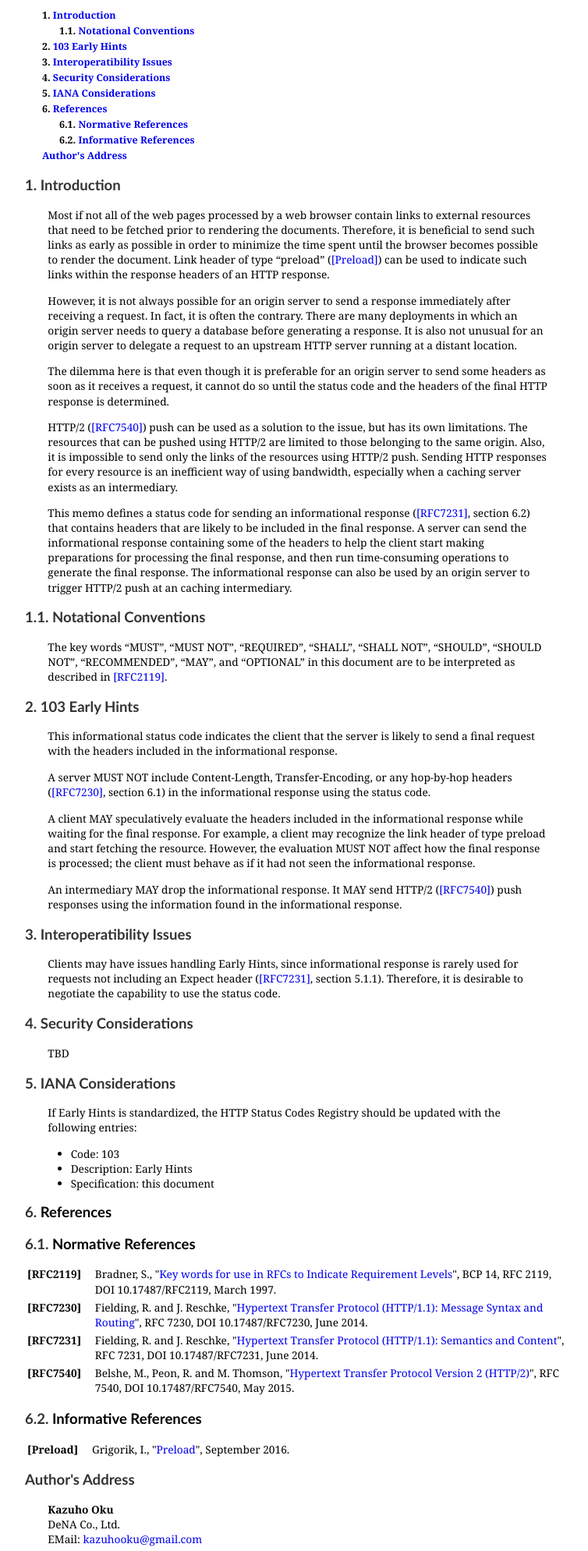
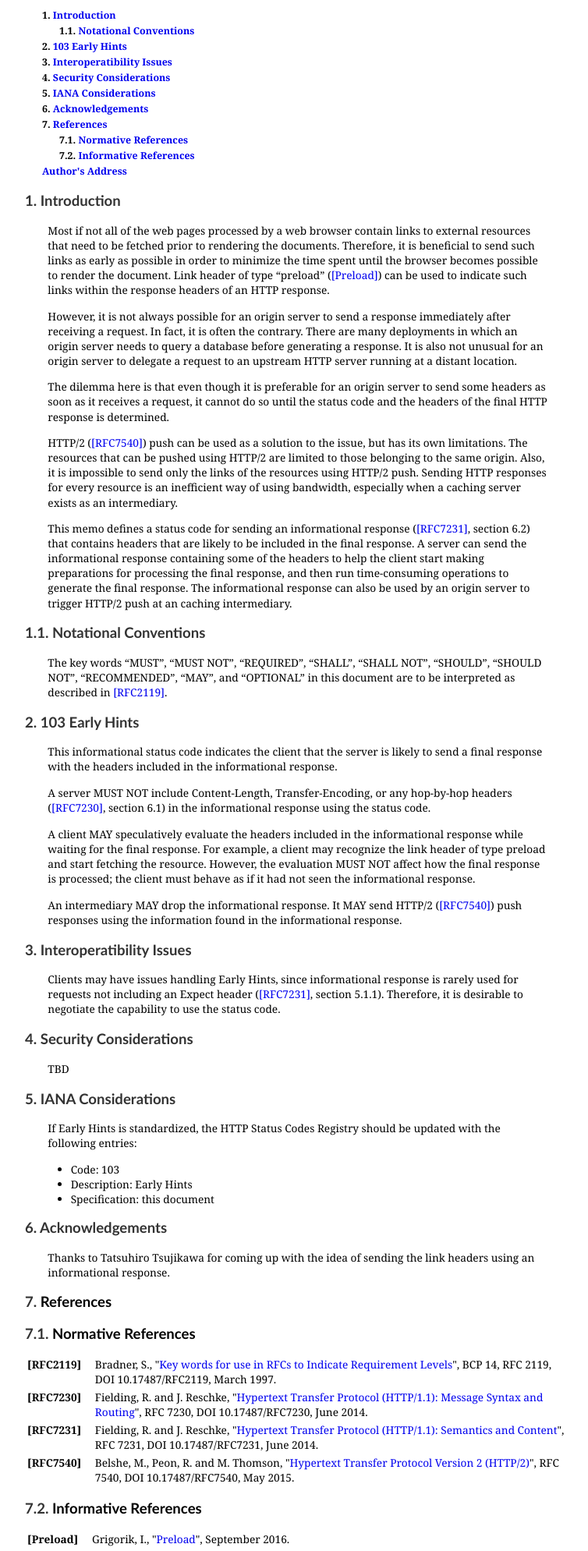
Before and after one commit to kazuho/early-hints, a plain HTML site: page draft-kazuho-early-hints-status-code.html in a window 1280 px wide. Shown: the part 845-2834 px from the top of the page at 78% size, without its empty margins (258-1012 px from the left). Drawn offline with Linux system fonts and the light colour scheme.

Commit message:
Script updating gh-pages. [ci skip]

```diff
--- a/draft-kazuho-early-hints-status-code.html
+++ b/draft-kazuho-early-hints-status-code.html
@@ -458,9 +458,10 @@ ul.toc a:first-child {
 <link href="#rfc.section.3" rel="Chapter" title="3 Interoperatibility Issues"/>
 <link href="#rfc.section.4" rel="Chapter" title="4 Security Considerations"/>
 <link href="#rfc.section.5" rel="Chapter" title="5 IANA Considerations"/>
-<link href="#rfc.references" rel="Chapter" title="6 References"/>
-<link href="#rfc.references.1" rel="Chapter" title="6.1 Normative References"/>
-<link href="#rfc.references.2" rel="Chapter" title="6.2 Informative References"/>
+<link href="#rfc.section.6" rel="Chapter" title="6 Acknowledgements"/>
+<link href="#rfc.references" rel="Chapter" title="7 References"/>
+<link href="#rfc.references.1" rel="Chapter" title="7.1 Normative References"/>
+<link href="#rfc.references.2" rel="Chapter" title="7.2 Informative References"/>
 <link href="#rfc.authors" rel="Chapter"/>
 
 
@@ -532,9 +533,10 @@ ul.toc a:first-child {
 <li>3.   <a href="#rfc.section.3">Interoperatibility Issues</a></li>
 <li>4.   <a href="#rfc.section.4">Security Considerations</a></li>
 <li>5.   <a href="#rfc.section.5">IANA Considerations</a></li>
-<li>6.   <a href="#rfc.references">References</a></li>
-<ul><li>6.1.   <a href="#rfc.references.1">Normative References</a></li>
-<li>6.2.   <a href="#rfc.references.2">Informative References</a></li>
+<li>6.   <a href="#rfc.section.6">Acknowledgements</a></li>
+<li>7.   <a href="#rfc.references">References</a></li>
+<ul><li>7.1.   <a href="#rfc.references.1">Normative References</a></li>
+<li>7.2.   <a href="#rfc.references.2">Informative References</a></li>
 </ul><li><a href="#rfc.authors">Author's Address</a></li>
 
 
@@ -549,7 +551,7 @@ ul.toc a:first-child {
 <h1 id="rfc.section.1.1"><a href="#rfc.section.1.1">1.1.</a> <a href="#notational-conventions" id="notational-conventions">Notational Conventions</a></h1>
 <p id="rfc.section.1.1.p.1">The key words &#8220;MUST&#8221;, &#8220;MUST NOT&#8221;, &#8220;REQUIRED&#8221;, &#8220;SHALL&#8221;, &#8220;SHALL NOT&#8221;, &#8220;SHOULD&#8221;, &#8220;SHOULD NOT&#8221;, &#8220;RECOMMENDED&#8221;, &#8220;MAY&#8221;, and &#8220;OPTIONAL&#8221; in this document are to be interpreted as described in <a href="#RFC2119">[RFC2119]</a>.</p>
 <h1 id="rfc.section.2"><a href="#rfc.section.2">2.</a> <a href="#early-hints" id="early-hints">103 Early Hints</a></h1>
-<p id="rfc.section.2.p.1">This informational status code indicates the client that the server is likely to send a final request with the headers included in the informational response.</p>
+<p id="rfc.section.2.p.1">This informational status code indicates the client that the server is likely to send a final response with the headers included in the informational response.</p>
 <p id="rfc.section.2.p.2">A server MUST NOT include Content-Length, Transfer-Encoding, or any hop-by-hop headers (<a href="#RFC7230">[RFC7230]</a>, section 6.1) in the informational response using the status code.</p>
 <p id="rfc.section.2.p.3">A client MAY speculatively evaluate the headers included in the informational response while waiting for the final response.  For example, a client may recognize the link header of type preload and start fetching the resource.  However, the evaluation MUST NOT affect how the final response is processed; the client must behave as if it had not seen the informational response.</p>
 <p id="rfc.section.2.p.4">An intermediary MAY drop the informational response.  It MAY send HTTP/2 (<a href="#RFC7540">[RFC7540]</a>) push responses using the information found in the informational response.</p>
@@ -566,8 +568,10 @@ ul.toc a:first-child {
   <li>Description: Early Hints</li>
   <li>Specification: this document</li>
 </ul>
-<h1 id="rfc.references"><a href="#rfc.references">6.</a> References</h1>
-<h1 id="rfc.references.1"><a href="#rfc.references.1">6.1.</a> Normative References</h1>
+<h1 id="rfc.section.6"><a href="#rfc.section.6">6.</a> <a href="#acknowledgements" id="acknowledgements">Acknowledgements</a></h1>
+<p id="rfc.section.6.p.1">Thanks to Tatsuhiro Tsujikawa for coming up with the idea of sending the link headers using an informational response.</p>
+<h1 id="rfc.references"><a href="#rfc.references">7.</a> References</h1>
+<h1 id="rfc.references.1"><a href="#rfc.references.1">7.1.</a> Normative References</h1>
 <table>
   <tbody>
     <tr>
@@ -596,7 +600,7 @@ ul.toc a:first-child {
     </tr>
   </tbody>
 </table>
-<h1 id="rfc.references.2"><a href="#rfc.references.2">6.2.</a> Informative References</h1>
+<h1 id="rfc.references.2"><a href="#rfc.references.2">7.2.</a> Informative References</h1>
 <table>
   <tbody>
     <tr>
```
Also changed, not shown: index.html (+14 -10 lines), draft-kazuho-early-hints-status-code.txt.
